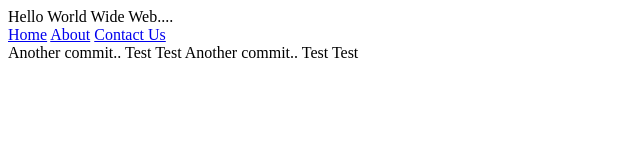
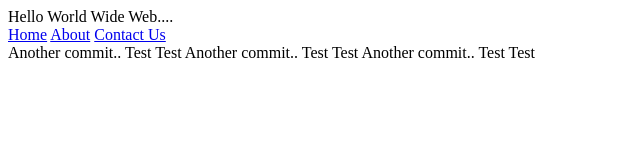
Before and after one commit to rayloyloy/Hello_World, a plain HTML site: page index.html in a window 1280 px wide. Shown: the whole page, without its empty margins (0-640 px from the left). Drawn offline with Linux system fonts and the light colour scheme.

Commit message:
Testing 10

```diff
--- a/index.html
+++ b/index.html
@@ -15,6 +15,7 @@
 		<div class="">
 			Another commit.. Test Test
 			Another commit.. Test Test
+			Another commit.. Test Test
 		</div>
 	</body>
 </html>
```
